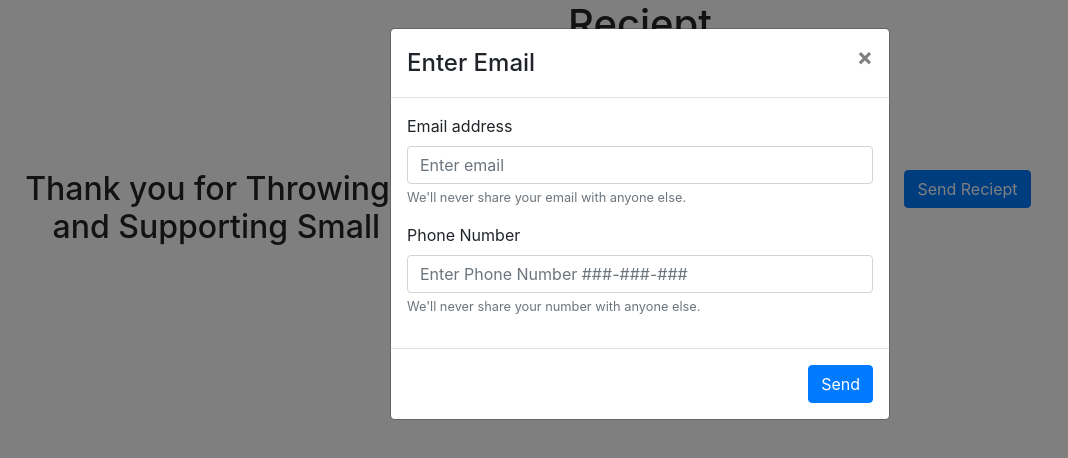
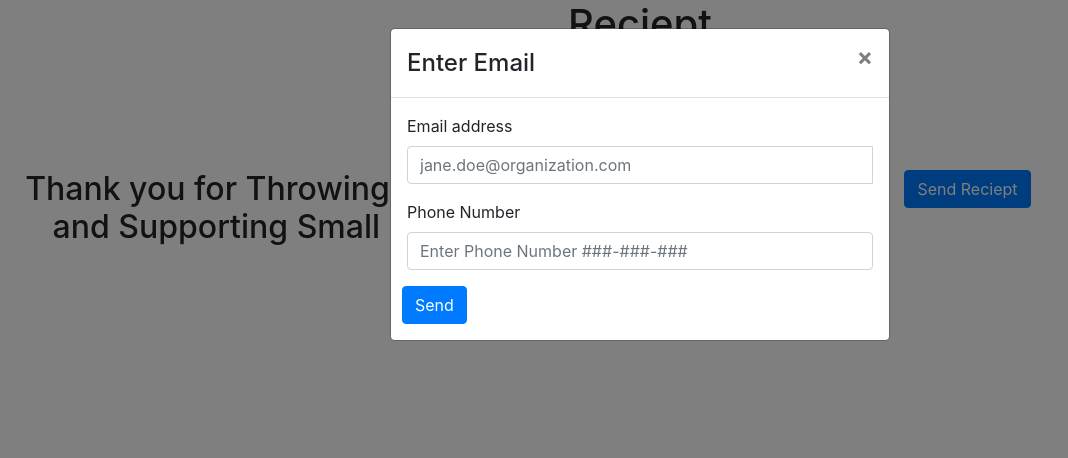
Before and after one commit to BioM404Error/BlockParty, a React (Create React App) app: page /reciept in a window 1280 px wide. Both pictures are taken after a click on the button "Send Reciept". Shown: the top 458 px of the page, without its empty margins (0-1068 px from the left). Built offline with nearby package versions, Linux system fonts and the light colour scheme; the HTML template or start-up script is replaced by a standard one.

Commit message:
completed form validation for send recipt modal

```diff
--- a/src/components/RecieptPage.js
+++ b/src/components/RecieptPage.js
@@ -6,22 +6,31 @@ import Button from "react-bootstrap/Button";
 import Col from "react-bootstrap/Col";
 import Row from "react-bootstrap/Row";
 import Modal from "react-bootstrap/Modal";
-import { Link } from "react-router-dom";
+import InputGroup from "react-bootstrap/InputGroup";
+import { useHistory } from "react-router-dom";
+
 
 export default function Reciept(props) {
   const context = useContext(Context);
   const serviceFee =
     context.cart.reduce((acc, cur) => acc + cur.price, 0) * 0.05;
   const [show, setShow] = useState(false);
-  const [email, setEmail] = useState(undefined);
-  const [phone, setPhone] = useState(undefined);
+  const history = useHistory();
+  const [validated, setValidated] = useState(false);
 
-  //TODO: Throw an error if the user doesnt imput a phone number or an email
+  const handleSubmit = (event) => {
+    const form = event.currentTarget;
+    setValidated(true);
+    if (form.checkValidity() === false) {
+      event.preventDefault();
+      event.stopPropagation();
+    } else {
+      history.push("/thankyou");
+    }
+
+  };
 
   const handleClose = () => {
-    setShow(false);
-  };
-  const handleSend = () => {
     setShow(false);
   };
   const handleShow = () => setShow(true);
@@ -74,32 +83,38 @@ export default function Reciept(props) {
           <Modal.Title>Enter Email</Modal.Title>
         </Modal.Header>
         <Modal.Body>
-          <Form>
+          <Form noValidate validated={validated} onSubmit={handleSubmit}>
             <Form.Group controlId="formEmail">
               <Form.Label>Email address</Form.Label>
-              <Form.Control type="email" placeholder="Enter email" />
-              <Form.Text className="text-muted">
-                We'll never share your email with anyone else.
-              </Form.Text>
+              <InputGroup>
+              <Form.Control
+                required
+                type="email"
+                placeholder="jane.doe@organization.com" />
+              <Form.Control.Feedback type="invalid">
+                  Please choose a valid email.
+              </Form.Control.Feedback>
+              </InputGroup>
             </Form.Group>
             <Form.Group controlId="formPhoneNumber">
               <Form.Label>Phone Number</Form.Label>
               <Form.Control
+                required
                 type="tel"
                 pattern="[0-9]{3}-[0-9]{3}-[0-9]{4}"
                 placeholder="Enter Phone Number ###-###-###"
               />
-              <Form.Text className="text-muted">
-                We'll never share your number with anyone else.
-              </Form.Text>
+              <Form.Control.Feedback type="invalid">
+               Please insert a valid phone number.
+              </Form.Control.Feedback>
             </Form.Group>
+            <Form.Row>
+            <Button variant="primary" type="submit" >
+              Send
+          </Button>
+            </Form.Row>
           </Form>
         </Modal.Body>
-        <Modal.Footer>
-          <Button variant="primary" as={Link} to="/thankyou">
-            Send
-          </Button>
-        </Modal.Footer>
       </Modal>
     </div>
   );
```
